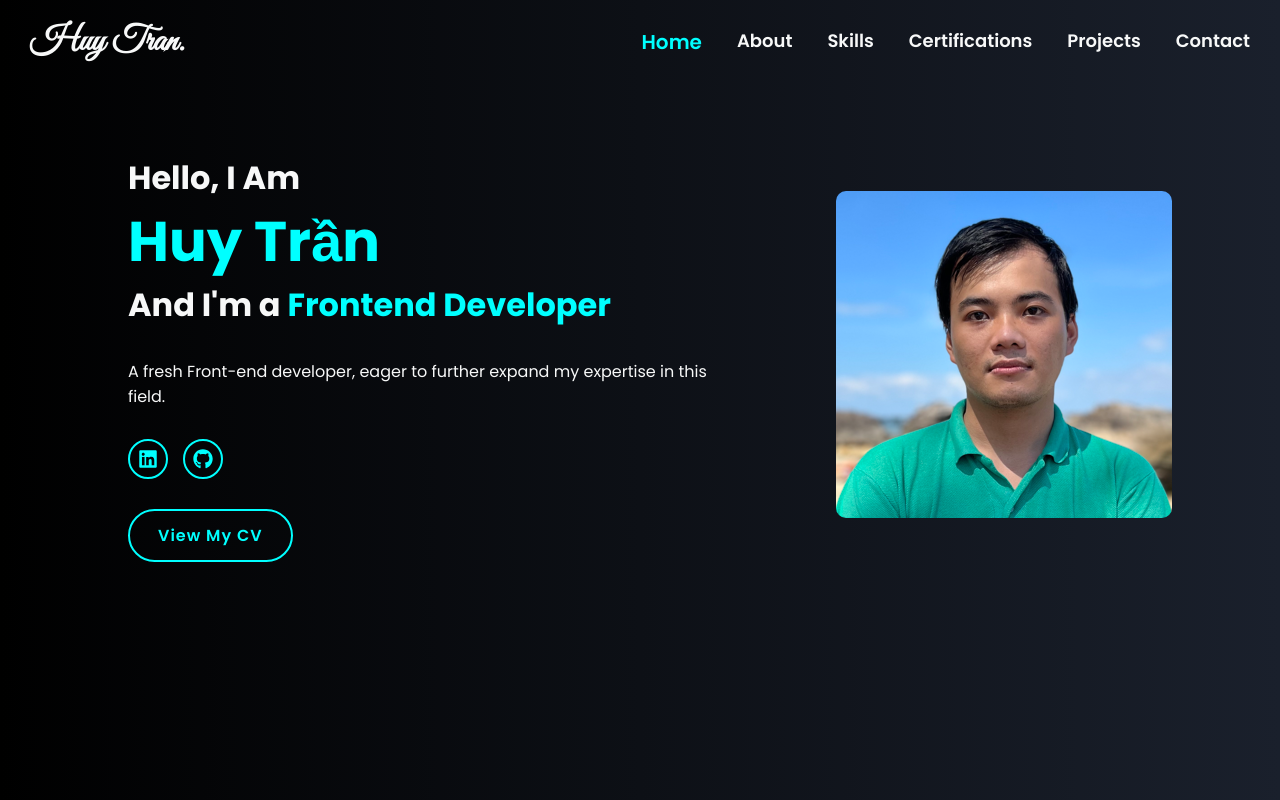
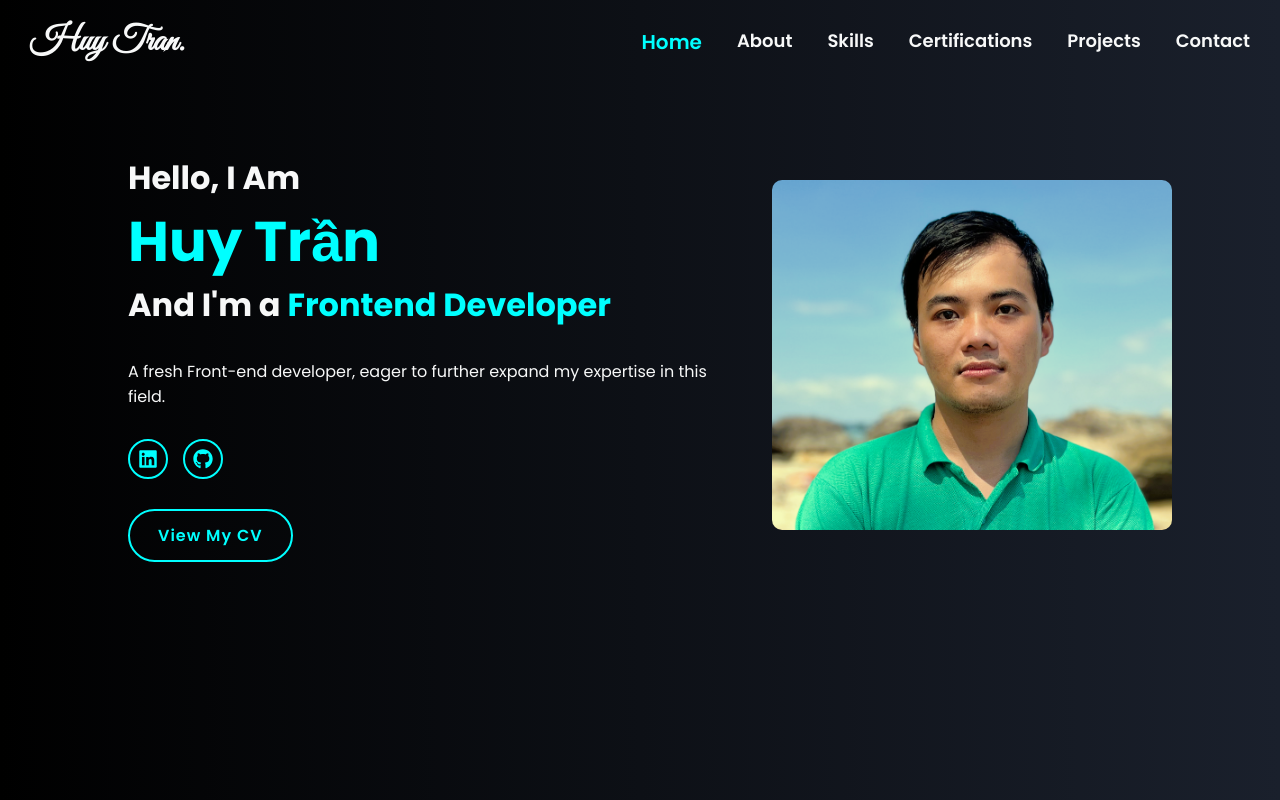
Before and after one commit to HuyTran0996/portfolio, a React (Create React App) app: page / in a window 1280 px wide. Built offline with nearby package versions, Linux system fonts and the light colour scheme.

Commit message:
update avatar and scss

```diff
--- a/src/pages/Home/Home.scss
+++ b/src/pages/Home/Home.scss
@@ -125,7 +125,7 @@
 
   .home-image {
     img {
-      max-width: 500px;
+      max-width: 400px;
       margin-right: -20px;
       opacity: 0;
       animation: zoomIn 1s ease forwards;
@@ -134,11 +134,12 @@
     }
     @include sm {
       order: 1;
-      scale: 0.6;
+      scale: 0.5;
       margin-top: -50px;
+
       img {
-        border-radius: 50%;
-        margin-bottom: -70px;
+        border-radius: 10%;
+        margin-bottom: -100px;
       }
     }
   }
```
Also changed, not shown: public/image/avatar.png, public/image/avatar2.png (added).
